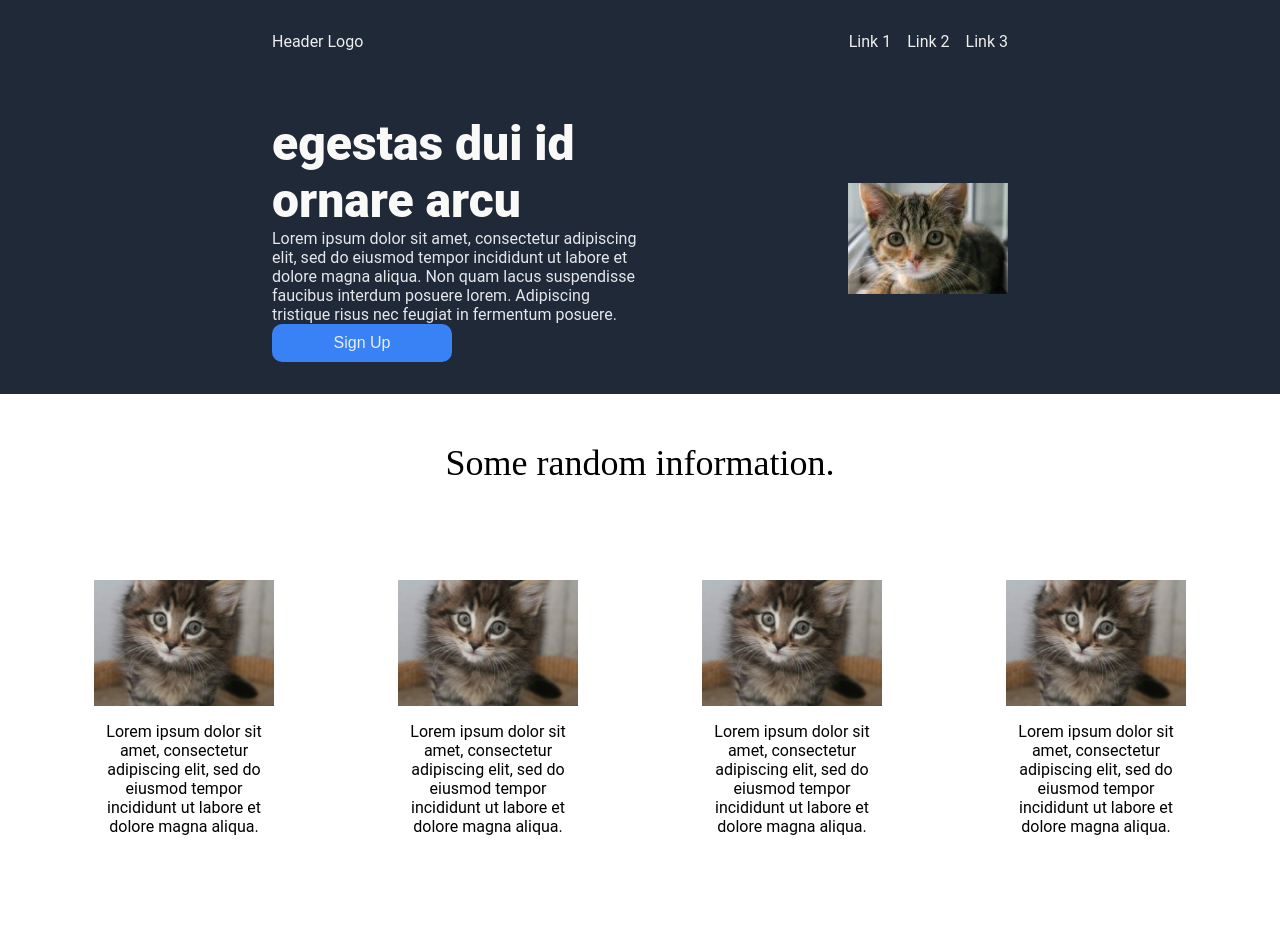
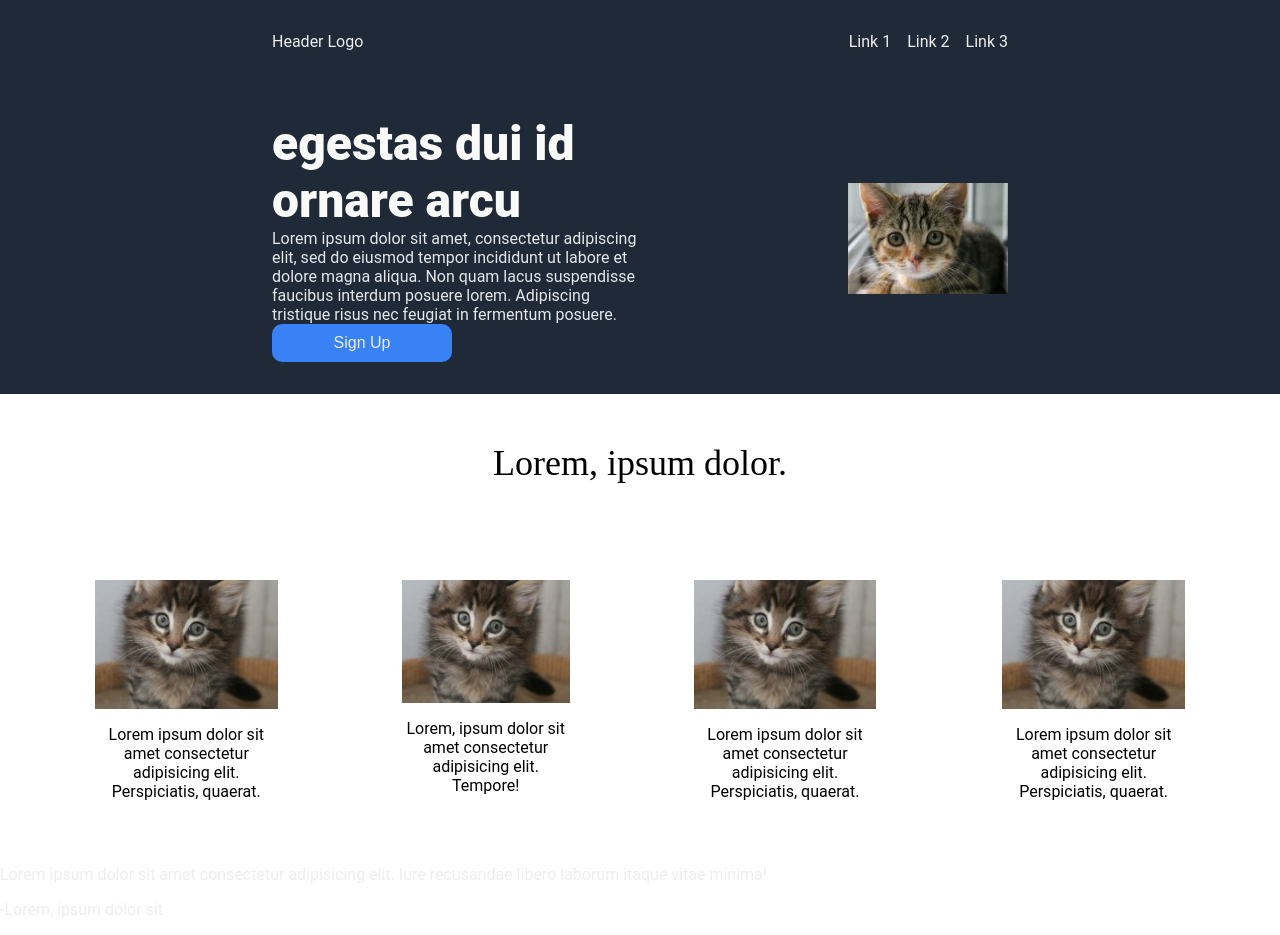
Before and after one commit to looonnng/odin-landing-page, a plain HTML site: page index.html in a window 1280 px wide. Before the commit the page ends 884 px from the top, so only its background shows below. Drawn offline with Linux system fonts and the light colour scheme.

Commit message:
Add Quote section with quote and quotee

```diff
--- a/index.html
+++ b/index.html
@@ -37,42 +37,43 @@
     </div>
 
     <div class="info-container">
-      <div class="info-header">Some random information.</div>
+      <div class="info-header">Lorem, ipsum dolor.</div>
       <div class="cards-container">
         <figure class="cards">
           <img src="./images/placekittyCard2.jpeg" alt="placekitty" />
           <figcaption>
-            Lorem ipsum dolor sit amet, consectetur adipiscing elit, sed do
-            eiusmod tempor incididunt ut labore et dolore magna aliqua.
+            Lorem ipsum dolor sit amet consectetur adipisicing elit. Perspiciatis, quaerat.
           </figcaption>
         </figure>
         <figure class="cards">
           <img src="./images/placekittyCard2.jpeg" alt="placekitty" />
           <figcaption>
-            Lorem ipsum dolor sit amet, consectetur adipiscing elit, sed do
-            eiusmod tempor incididunt ut labore et dolore magna aliqua.
+            Lorem, ipsum dolor sit amet consectetur adipisicing elit. Tempore!
           </figcaption>
         </figure>
 
         <figure class="cards">
           <img src="./images/placekittyCard2.jpeg" alt="placekitty" />
           <figcaption>
-            Lorem ipsum dolor sit amet, consectetur adipiscing elit, sed do
-            eiusmod tempor incididunt ut labore et dolore magna aliqua.
+            Lorem ipsum dolor sit amet consectetur adipisicing elit. Perspiciatis, quaerat.
           </figcaption>
         </figure>
 
         <figure class="cards">
           <img src="./images/placekittyCard2.jpeg" alt="placekitty" />
           <figcaption>
-            Lorem ipsum dolor sit amet, consectetur adipiscing elit, sed do
-            eiusmod tempor incididunt ut labore et dolore magna aliqua.
+            Lorem ipsum dolor sit amet consectetur adipisicing elit. Perspiciatis, quaerat.
           </figcaption>
         </figure>
       </div>
     </div>
+    <div class="quote-section">
+      <div class="quote-container">
+        <p class="quote">Lorem ipsum dolor sit amet consectetur adipisicing elit. Iure recusandae libero laborum itaque vitae minima!</p>
+        <p class="quotee">-Lorem, ipsum dolor sit</p>
+      </div>
+    </div>
 
-    <div class="quote"></div>
 
     <div class="signup"></div>
 
```
